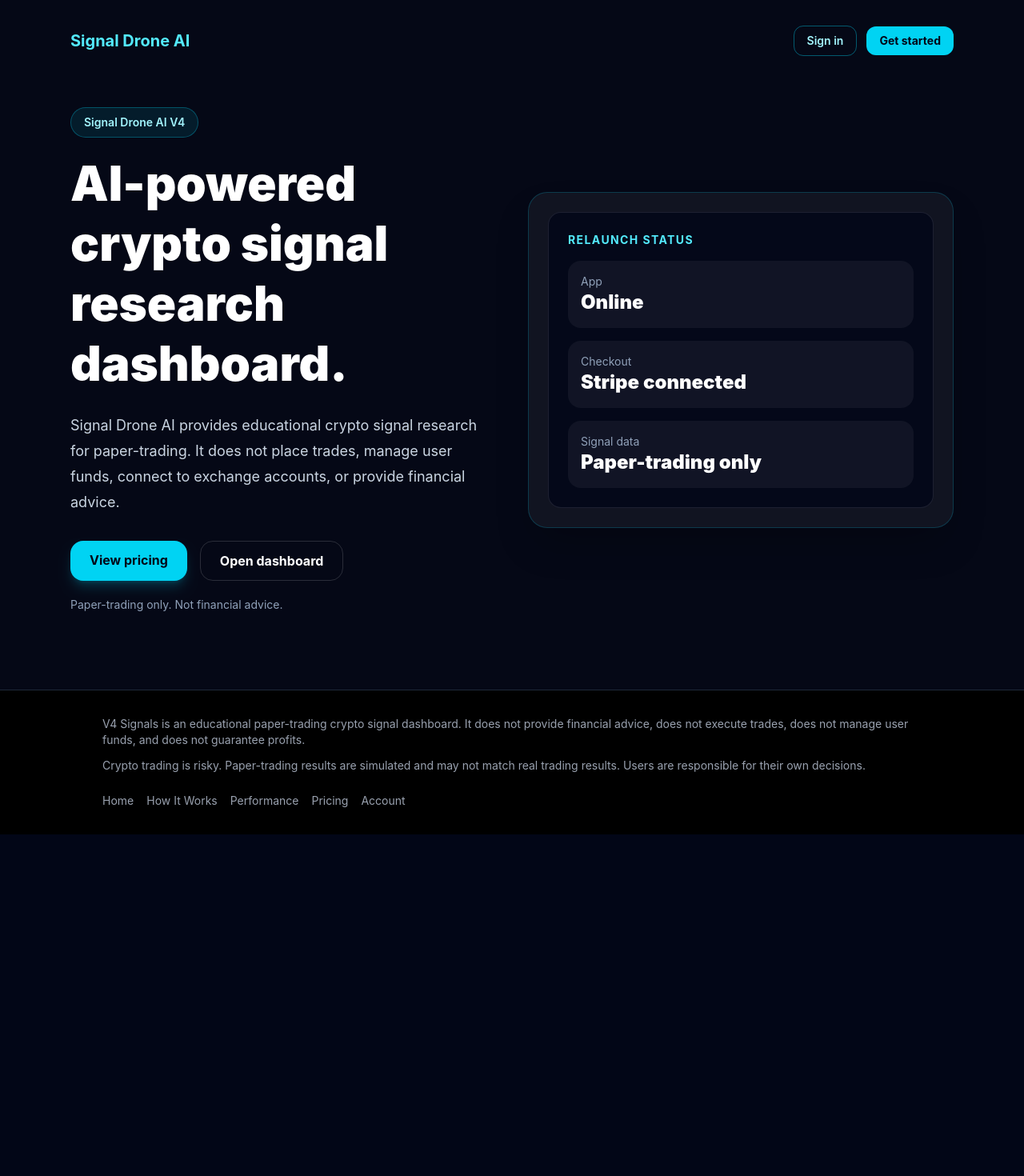
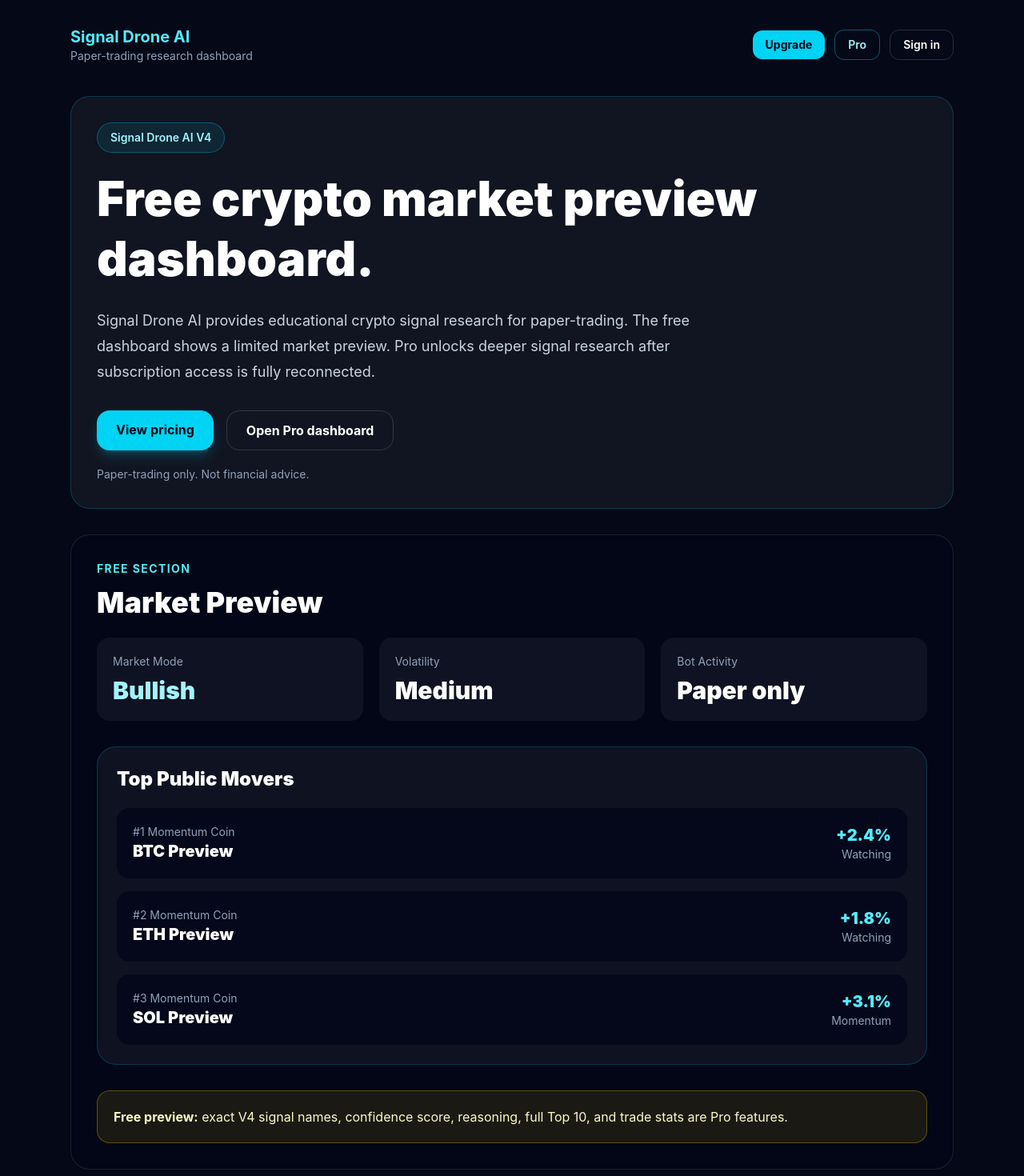
Before and after one commit to Jrudicel519/signaldrone-ai-new-live, a Next.js app: page / in a window 1280 px wide. Shown: the top 1470 px of the page at 80% size. Before the commit the page ends 1043 px from the top, so only its background shows below. Built offline with nearby package versions, Linux system fonts and the light colour scheme.

Commit message:
Restore free dashboard preview

```diff
--- a/src/app/page.tsx
+++ b/src/app/page.tsx
@@ -1,43 +1,58 @@
 import Link from "next/link";
+
+const topMovers = [
+  { name: "BTC Preview", move: "+2.4%", status: "Watching" },
+  { name: "ETH Preview", move: "+1.8%", status: "Watching" },
+  { name: "SOL Preview", move: "+3.1%", status: "Momentum" },
+];
 
 export default function HomePage() {
   return (
     <main className="min-h-screen bg-[#050816] text-white">
-      <section className="mx-auto flex min-h-screen max-w-6xl flex-col px-6 py-8">
-        <header className="flex items-center justify-between">
+      <section className="mx-auto max-w-6xl px-6 py-8">
+        <header className="flex flex-wrap items-center justify-between gap-4">
+          <div>
             <div className="text-xl font-bold text-cyan-300">Signal Drone AI</div>
+            <div className="text-sm text-slate-400">Paper-trading research dashboard</div>
+          </div>
 
           <div className="flex items-center gap-3">
-            <Link
-              href="/signin"
-              className="rounded-xl border border-cyan-400/40 px-4 py-2 text-sm font-semibold text-cyan-200"
-            >
-              Sign in
-            </Link>
-
             <Link
               href="/pricing"
               className="rounded-xl bg-cyan-400 px-4 py-2 text-sm font-bold text-slate-950"
             >
-              Get started
+              Upgrade
+            </Link>
+
+            <Link
+              href="/pro"
+              className="rounded-xl border border-cyan-400/40 px-4 py-2 text-sm font-semibold text-cyan-200"
+            >
+              Pro
+            </Link>
+
+            <Link
+              href="/signin"
+              className="rounded-xl border border-white/15 px-4 py-2 text-sm font-semibold text-white"
+            >
+              Sign in
             </Link>
           </div>
         </header>
 
-        <div className="grid flex-1 items-center gap-10 py-16 lg:grid-cols-2">
-          <div>
+        <section className="mt-10 rounded-3xl border border-cyan-400/20 bg-white/5 p-8">
           <div className="mb-5 inline-flex rounded-full border border-cyan-400/30 bg-cyan-400/10 px-4 py-2 text-sm font-semibold text-cyan-200">
             Signal Drone AI V4
           </div>
 
-            <h1 className="text-5xl font-black leading-tight md:text-6xl">
-              AI-powered crypto signal research dashboard.
+          <h1 className="max-w-4xl text-5xl font-black leading-tight md:text-6xl">
+            Free crypto market preview dashboard.
           </h1>
 
-            <p className="mt-6 max-w-2xl text-lg leading-8 text-slate-300">
+          <p className="mt-6 max-w-3xl text-lg leading-8 text-slate-300">
             Signal Drone AI provides educational crypto signal research for paper-trading.
-              It does not place trades, manage user funds, connect to exchange accounts, or
-              provide financial advice.
+            The free dashboard shows a limited market preview. Pro unlocks deeper signal
+            research after subscription access is fully reconnected.
           </p>
 
           <div className="mt-8 flex flex-wrap gap-4">
@@ -52,40 +67,73 @@
               href="/pro"
               className="rounded-2xl border border-white/15 px-6 py-3 font-bold text-white"
             >
-                Open dashboard
+              Open Pro dashboard
             </Link>
           </div>
 
           <p className="mt-5 text-sm text-slate-400">
             Paper-trading only. Not financial advice.
           </p>
+        </section>
+
+        <section className="mt-8 rounded-3xl border border-white/10 bg-slate-950/70 p-8">
+          <div className="text-sm font-bold uppercase tracking-widest text-cyan-300">
+            Free Section
           </div>
 
-          <div className="rounded-3xl border border-cyan-400/20 bg-white/5 p-6 shadow-2xl">
-            <div className="rounded-2xl border border-white/10 bg-slate-950/80 p-6">
-              <div className="mb-4 text-sm font-bold uppercase tracking-widest text-cyan-300">
-                Relaunch status
+          <h2 className="mt-3 text-4xl font-black">Market Preview</h2>
+
+          <div className="mt-6 grid gap-5 md:grid-cols-3">
+            <div className="rounded-2xl bg-white/5 p-5">
+              <div className="text-sm text-slate-400">Market Mode</div>
+              <div className="mt-2 text-3xl font-black text-cyan-200">Bullish</div>
             </div>
 
-              <div className="space-y-4">
-                <div className="rounded-2xl bg-white/5 p-4">
-                  <div className="text-sm text-slate-400">App</div>
-                  <div className="text-2xl font-black">Online</div>
+            <div className="rounded-2xl bg-white/5 p-5">
+              <div className="text-sm text-slate-400">Volatility</div>
+              <div className="mt-2 text-3xl font-black">Medium</div>
             </div>
 
-                <div className="rounded-2xl bg-white/5 p-4">
-                  <div className="text-sm text-slate-400">Checkout</div>
-                  <div className="text-2xl font-black">Stripe connected</div>
+            <div className="rounded-2xl bg-white/5 p-5">
+              <div className="text-sm text-slate-400">Bot Activity</div>
+              <div className="mt-2 text-3xl font-black">Paper only</div>
+            </div>
           </div>
 
-                <div className="rounded-2xl bg-white/5 p-4">
-                  <div className="text-sm text-slate-400">Signal data</div>
-                  <div className="text-2xl font-black">Paper-trading only</div>
+          <div className="mt-8 rounded-3xl border border-cyan-400/20 bg-white/5 p-6">
+            <h3 className="text-2xl font-black">Top Public Movers</h3>
+
+            <div className="mt-5 space-y-4">
+              {topMovers.map((coin, index) => (
+                <div
+                  key={coin.name}
+                  className="flex items-center justify-between rounded-2xl bg-slate-950/80 p-5"
+                >
+                  <div>
+                    <div className="text-sm text-slate-400">#{index + 1} Momentum Coin</div>
+                    <div className="text-xl font-black">{coin.name}</div>
+                  </div>
+
+                  <div className="text-right">
+                    <div className="text-xl font-black text-cyan-300">{coin.move}</div>
+                    <div className="text-sm text-slate-400">{coin.status}</div>
                   </div>
                 </div>
+              ))}
             </div>
           </div>
+
+          <div className="mt-8 rounded-2xl border border-yellow-400/30 bg-yellow-400/10 p-5 text-yellow-100">
+            <strong>Free preview:</strong> exact V4 signal names, confidence score,
+            reasoning, full Top 10, and trade stats are Pro features.
           </div>
+        </section>
+
+        <section className="mt-8 rounded-3xl border border-red-400/30 bg-red-500/10 p-6 text-red-100">
+          <strong>Important disclaimer:</strong> Signal Drone AI is for educational,
+          informational, and paper-trading research only. It does not place real trades,
+          manage user funds, connect to exchange accounts, or provide financial advice.
+        </section>
       </section>
     </main>
   );
```
Lines whose indentation alone changed are shown as unchanged.
